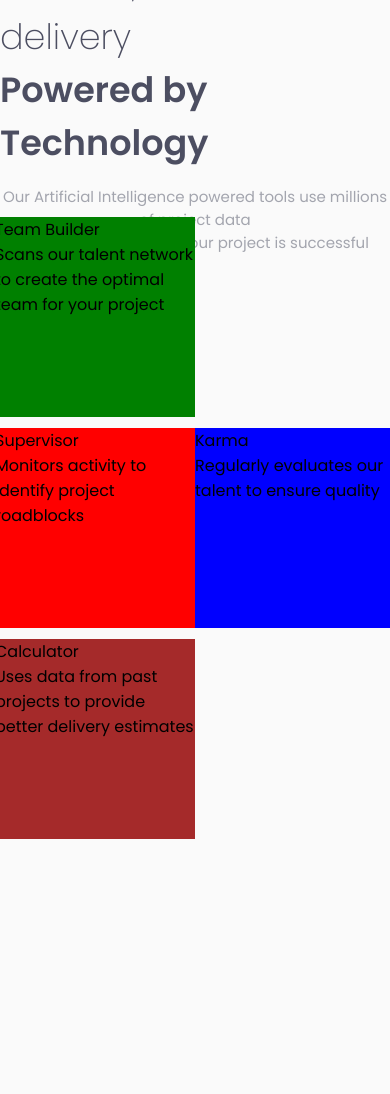
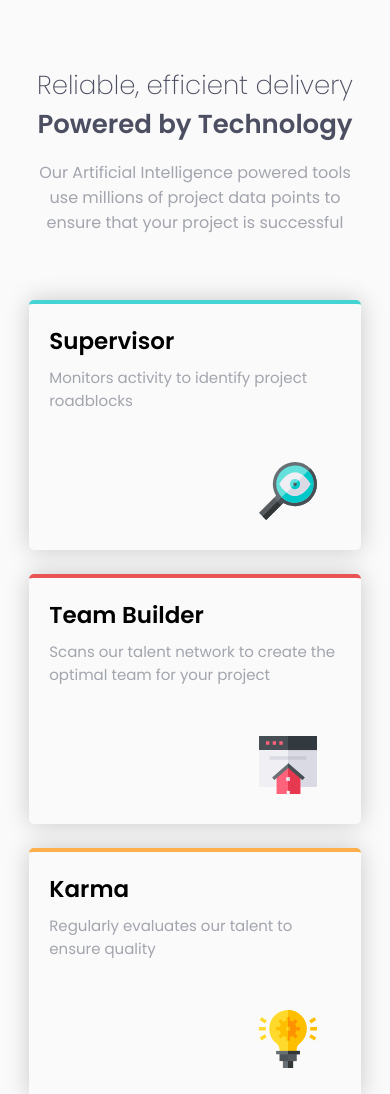
Before and after one commit to AlexsanderCostaDEV/four-card-feature-section, a plain HTML site: page index.html in a window 390 px wide. Shown: the top 1094 px of the page. Before the commit the page ends 844 px from the top, so only its background shows below. Drawn offline with Linux system fonts and the light colour scheme.

Commit message:
project finished

```diff
--- a/index.html
+++ b/index.html
@@ -22,6 +22,7 @@
     </div>
     <div class="main-cards">
       <div class="card card-1">
+        <div class="card-top">
           <p class="title">
             Supervisor
           </p>
@@ -29,7 +30,12 @@
             Monitors activity to identify project roadblocks
           </p>
         </div>
+        <div class="card-bottom">
+          <img src="./images/icon-supervisor.svg" alt="Supervisor">
+        </div>
+      </div>
       <div class="card card-2">
+        <div class="card-top">
           <p class="title">
             Team Builder
           </p>
@@ -37,7 +43,12 @@
             Scans our talent network to create the optimal team for your project
           </p>
         </div>
+        <div class="card-bottom">
+          <img src="./images/icon-team-builder.svg" alt="icon-team-builder">
+        </div>
+      </div>
       <div class="card card-3">
+        <div class="card-top">
           <p class="title">
             Karma
           </p>
@@ -45,7 +56,12 @@
             Regularly evaluates our talent to ensure quality
           </p>
         </div>
+        <div class="card-bottom">
+          <img src="./images/icon-karma.svg" alt="Karma">
+        </div>
+      </div>
       <div class="card card-4">
+        <div class="card-top">
           <p class="title">
             Calculator
           </p>
@@ -53,6 +69,10 @@
             Uses data from past projects to provide better delivery estimates
           </p>
         </div>
+        <div class="card-bottom">
+          <img src="./images/icon-calculator.svg" alt="icon-calculator">
+        </div>
+      </div>
     </div>
   </div>
 
--- a/style/style.css
+++ b/style/style.css
@@ -25,7 +25,7 @@ body, html {
 
 .content {
     width: 100%;
-    height: 100%;
+    height: 100vh;
 }
 
 .main-top {
@@ -38,13 +38,13 @@ body, html {
 }
 
 .main-top .first-h2 {
-    font-size: 35px;
+    font-size: 36px;
     color: var(--very-dark-blue);
     font-weight: 200;
 }
 
 .main-top .second-h2 {
-    font-size: 35px;
+    font-size: 36px;
     color: var(--very-dark-blue);
     font-weight: 600;
 }
@@ -67,29 +67,152 @@ body, html {
     ;
     align-items: center;
     justify-content: center;
+    position: relative;
 }
 
 .card {
-    width: 200px;
-    height: 200px;
+    background-color: var(--very-light-gray);
+    width: 350px;
+    height: 250px;
+    box-shadow: 0 0 25px rgba(0, 0, 0, 0.2);
+    border-radius: 5px;
+    display: flex;
+    flex-direction: column;
+    align-items: start;
+    justify-content: start;
+    padding: 30px;
+}
+
+.card .card-top .title {
+    font-size: 23px;
+    font-weight: 600;
+    margin-bottom: 8px;
+}
+
+.card .card-top .description {
+    font-size: 15px;
+    color: var(--grayish-blue);
+}
+
+.card .card-bottom img {
+    position: absolute;
+    bottom: 30px;
+    right: 30px;
 }
 
 .card-1 {
-    background-color: red;
     grid-area: i1;
+    position: absolute;
+    top: -45px;
+    left: -555px;
+    border-top: 0.3rem solid var(--cyan);
 }
 
 .card-2 {
-    background-color: green;
     grid-area: i2;
+    position: absolute;
+    top: 30px;
+    left: -175px;
+    border-top: 0.3rem solid var(--red);
 }
 
 .card-3 {
-    background-color: blue;
     grid-area: i3;
+    position: absolute;
+    top: 90px;
+    left: -175px;
+    border-top: 0.3rem solid var(--orange);
 }
 
 .card-4 {
-    background-color: brown;
     grid-area: i4;
+    position: absolute;
+    top: -265px;
+    left: 205px;
+    border-top: 0.3rem solid var(--blue);
 }
+
+@media (max-width: 1140px) {
+
+    .main-top {
+        height: 300px;
+    }
+
+    .main-cards {
+        display: flex;
+        height: 1150px;
+        width: 100%;
+        align-items: center;
+        justify-content: start;
+        flex-direction: column;
+        gap: 1.5rem;
+    }
+    .card {
+        pad: 25px;
+    }
+    .card-1 {
+        /* position: absolute;
+        top: -45px;
+        left: -555px; */
+        position: static;
+        border-top: 0.3rem solid var(--cyan);
+    }
+    .card-2 {
+        position: static;
+        border-top: 0.3rem solid var(--red);
+    }
+    .card-3 {
+        position: static;
+        border-top: 0.3rem solid var(--orange);
+    }
+    .card-4 {
+        position: static;
+        border-top: 0.3rem solid var(--blue);
+    }
+    .card .card-bottom img {
+        position: relative;
+        width: 90%;
+        bottom: -40px;
+        right: -230px;
+    }
+
+}
+
+@media (max-width: 520px) {
+
+    html, body, .content {
+        min-width: 375px;
+    }
+
+    .main-top {
+        height: 300px;
+        text-align: center;
+        padding: 0 27px;
+    }
+    .main-top .first-h2 {
+        font-size: 26px;
+    }
+    .main-top .second-h2 {
+        font-size: 26px;
+    }
+    .main-top p {
+        font-size: 16px;
+        width: 100%;
+    }
+    .main-top p br {
+        display: none;
+    }
+    .main-cards .card{
+        width: 85%;
+        padding: 20px;
+    }
+    .card .card-bottom img {
+        position: relative;
+        width: 90%;
+        bottom: -50px;
+        right: -210px;
+    }
+    .card .card-top .description {
+        font-size: 15px;
+    }
+}
```
Lines whose indentation alone changed are shown as unchanged.
